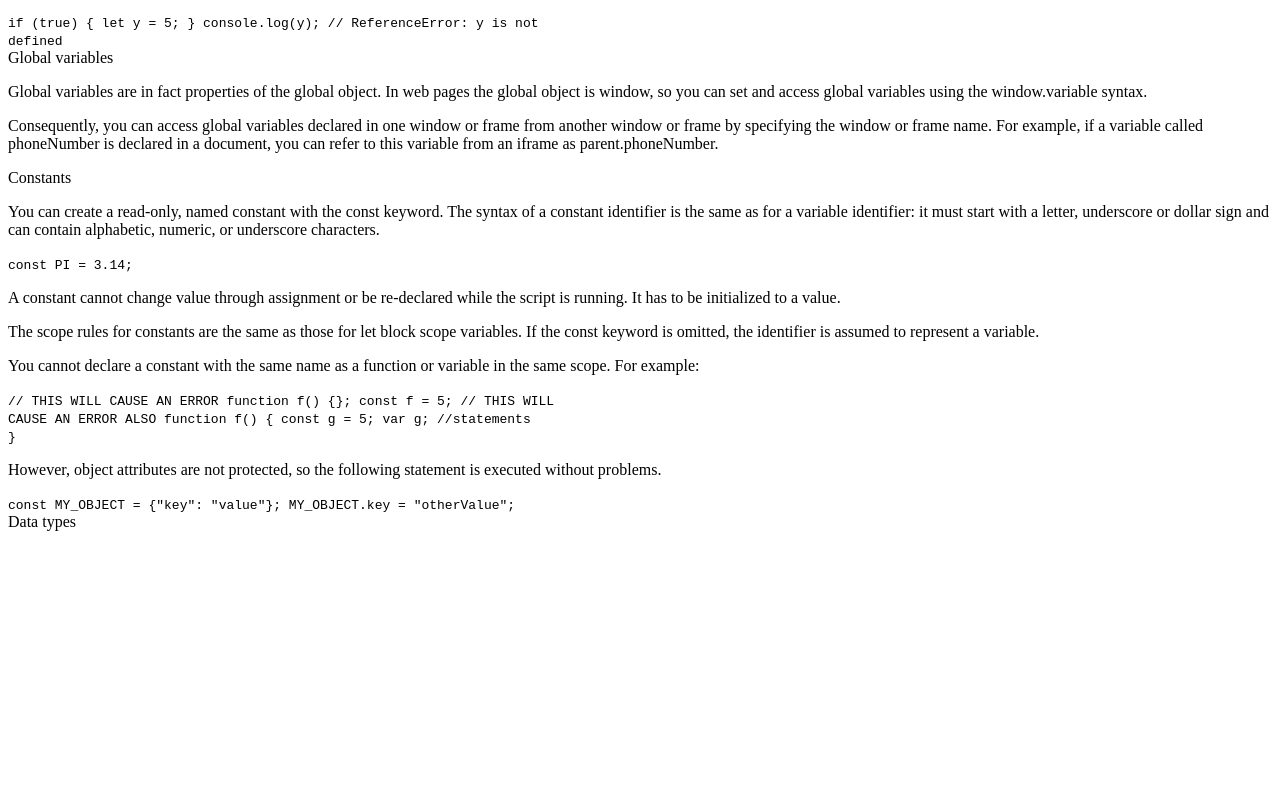
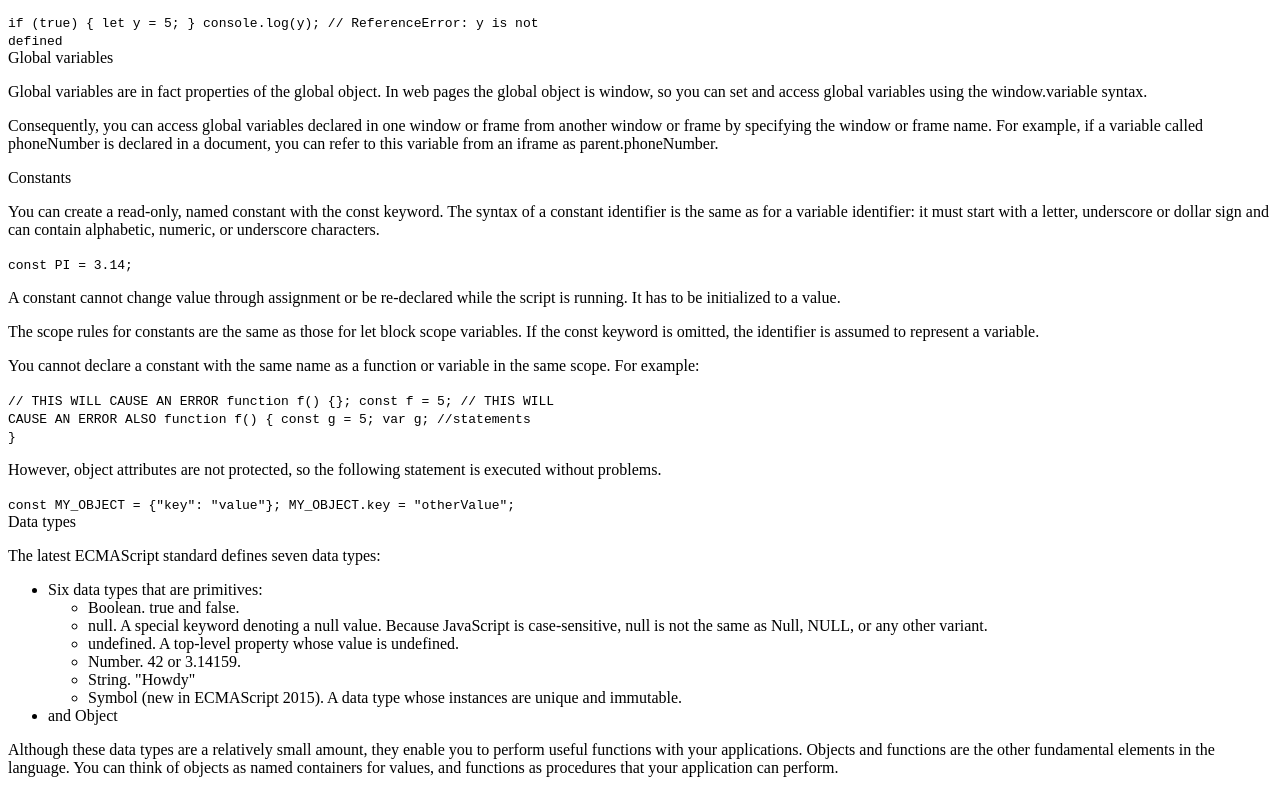
Before and after one commit to lucascomamala/microverse-trial-2, a plain HTML site: page index.html in a window 1280 px wide. Shown: the part 1563-2356 px from the top of the page. Before the commit the page ends 2102 px from the top, so only its background shows below. Drawn offline with Linux system fonts and the light colour scheme.

Commit message:
Add more section in index.html

```diff
--- a/index.html
+++ b/index.html
@@ -117,9 +117,23 @@
         <code>const MY_OBJECT = {"key": "value"}; MY_OBJECT.key = "otherValue";</code>
       </section>
 
-      <section class="main-section" id="Data types">
+      <section class="main-section" id="Data-types">
         <header>Data types</header>
-
+        <p>The latest ECMAScript standard defines seven data types:<P/>
+        <ul>
+          <li>Six data types that are primitives:
+             <ul>
+               <li>Boolean. true and false.</li>
+               <li>null. A special keyword denoting a null value. Because JavaScript is case-sensitive, null is not the same as Null, NULL, or any other variant.</li>
+               <li>undefined. A top-level property whose value is undefined.</li>
+               <li>Number. 42 or 3.14159.</li>
+               <li>String. "Howdy"</li>
+               <li>Symbol (new in ECMAScript 2015). A data type whose instances are unique and immutable.</li>
+             </ul>
+          </li>
+          <li>and Object</li>
+        </ul>
+        <p>Although these data types are a relatively small amount, they enable you to perform useful functions with your applications. Objects and functions are the other fundamental elements in the language. You can think of objects as named containers for values, and functions as procedures that your application can perform.</p>
       </section>
       <section class="main-section" id="Global_variables">
         <header></header>
```
